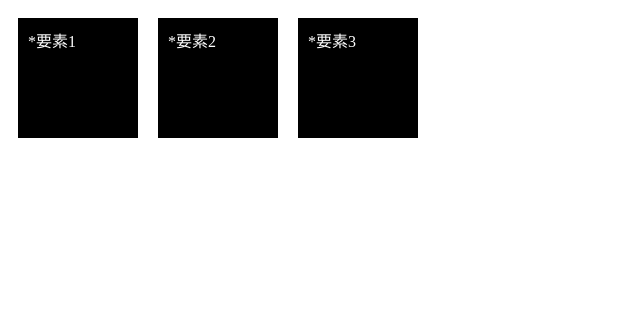
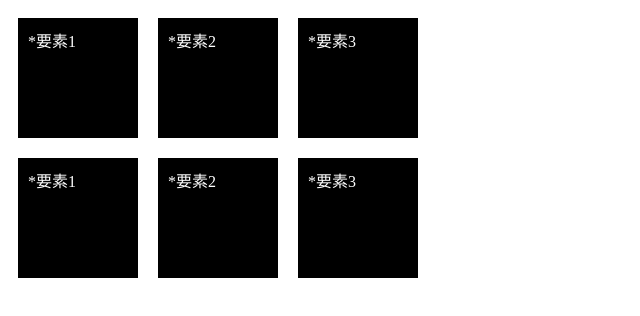
Before and after one commit to WithCodeFujimotoTakuya/git-practice2, a plain HTML site: page index.html in a window 1280 px wide. Shown: the whole page, without its empty margins (0-640 px from the left). Drawn offline with Linux system fonts and the light colour scheme.

Commit message:
third-commit

```diff
--- a/index.html
+++ b/index.html
@@ -16,6 +16,11 @@
   <div class="small">*要素2</div>
   <div class="small">*要素3</div>
 </div>
+<div class="big">
+  <div class="small">*要素1</div>
+  <div class="small">*要素2</div>
+  <div class="small">*要素3</div>
+</div>
 
 </body>
 
```
